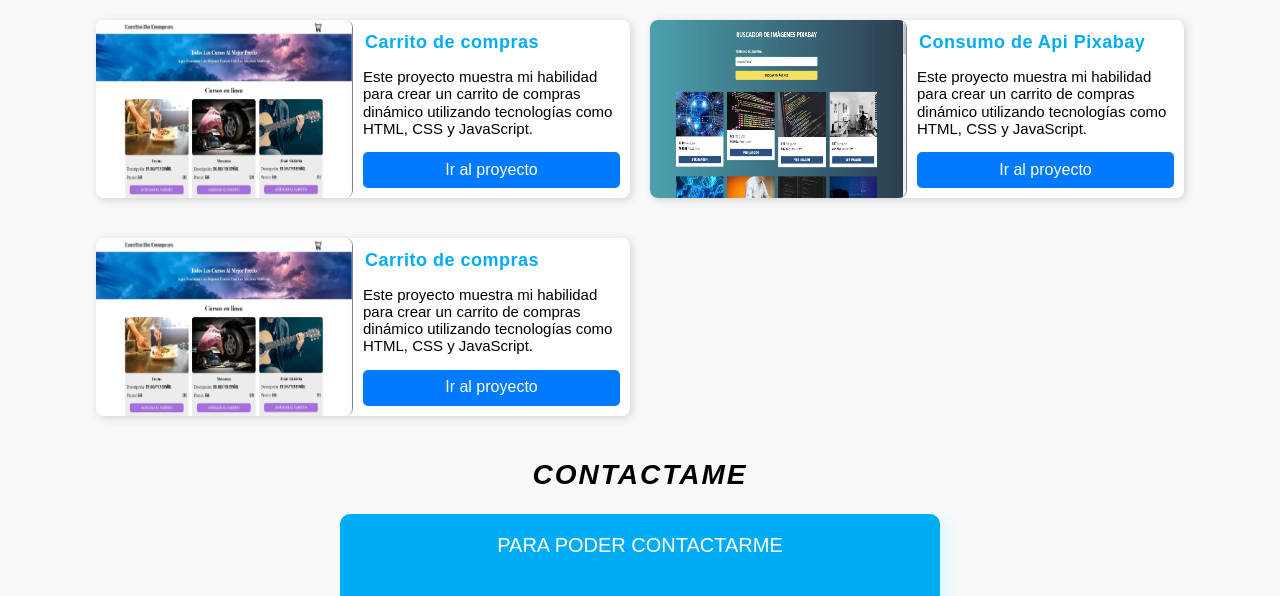
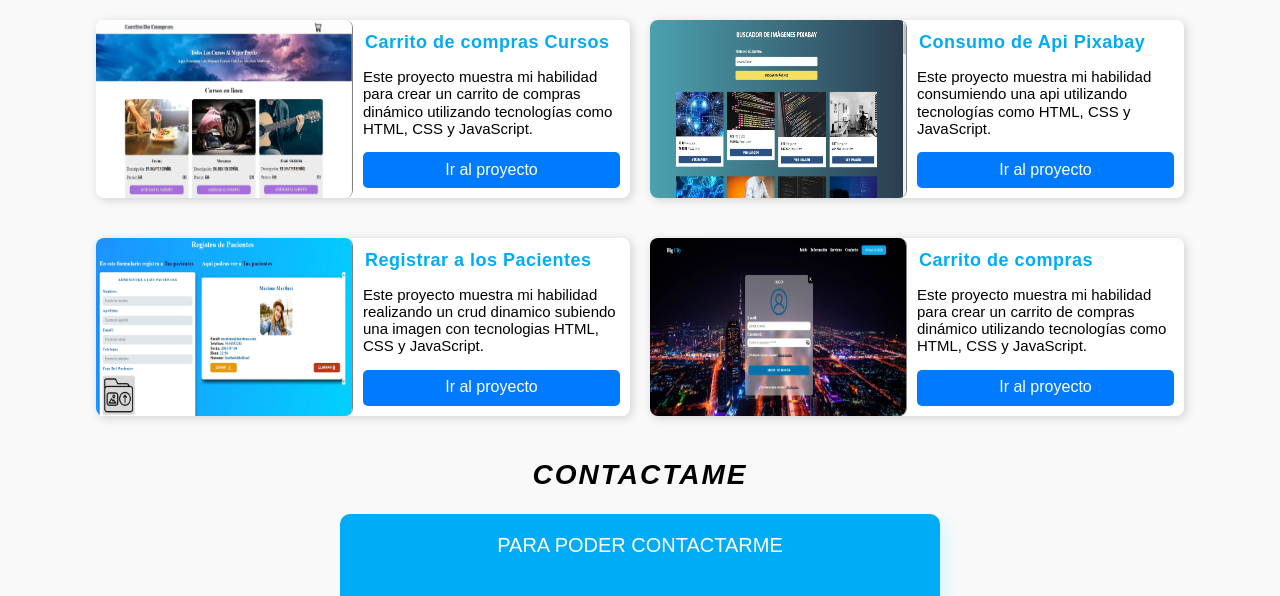
Before and after one commit to luisalberto-14/Portafolio, a website: page index.html in a window 1280 px wide. Shown: the part 2933-3529 px from the top of the page. Drawn offline with nearby package versions, Linux system fonts and the light colour scheme.

Commit message:
se agregaron nuevas paginas para el portafolio

```diff
--- a/index.html
+++ b/index.html
@@ -115,10 +115,7 @@
 						<div class="info-separacion">
 							<div class="info-dividir">
 								<div class="elemento">
-									<p>Nacimiento: <span>9 de Diciembre de 1993</span></p>
-								</div>
-								<div class="elemento">
-									<p>Edad: <span>29 años</span></p>
+									<p>Telefono: <span>5546215125</span></p>
 								</div>
 								<div class="elemento">
 
@@ -132,9 +129,6 @@
 							<div class="info-dividir">
 								<div class="elemento">
 									<p>Universidad: <span>Terminada</span></p>
-								</div>
-								<div class="elemento">
-									<p>Telefono: <span>5546215125</span></p>
 								</div>
 								<div class="elemento">
 									<p>Ciudad: <span>Estado de Mexico</span></p>
@@ -312,9 +306,9 @@
 				    	<img src="build/img/grande/carrito-compras.webp" alt="Imagen de ejemplo">
 					</div>
 					<div class="card-content">
-					    <h2 class="titulo__portafolio">Carrito de compras</h2>
+					    <h2 class="titulo__portafolio">Carrito de compras Cursos</h2>
 					     <p>Este proyecto muestra mi habilidad para crear un carrito de compras dinámico utilizando tecnologías como HTML, CSS y JavaScript.</p>
-					    <a href="https://carrito-comprasluis.netlify.app" class="boton__portafolio">
+					    <a href="https://carrito-luis-compras.netlify.app/" class="boton__portafolio">
 					    	<div class="icono__portafolio">
 	      				 		<i class="fas fa-code"></i>
 	      					</div>
@@ -328,7 +322,7 @@
 					</div>
 					<div class="card-content">
 					    <h2 class="titulo__portafolio">Consumo de Api Pixabay</h2>
-					     <p>Este proyecto muestra mi habilidad para crear un carrito de compras dinámico utilizando tecnologías como HTML, CSS y JavaScript.</p>
+					     <p>Este proyecto muestra mi habilidad consumiendo una api utilizando tecnologías como HTML, CSS y JavaScript.</p>
 					    <a href="https://celadon-api-6eb941.netlify.app/" class="boton__portafolio">
 					    	<div class="icono__portafolio">
 	      				 		<i class="fas fa-code"></i>
@@ -339,12 +333,12 @@
 				</div>
 				<div class="card">
 				  	<div class="card-img">
-				    	<img src="build/img/grande/carrito-compras.webp" alt="Imagen de ejemplo">
+				    	<img src="build/img/grande/pacientes.webp" alt="Imagen de ejemplo">
 					</div>
 					<div class="card-content">
-					    <h2 class="titulo__portafolio">Carrito de compras</h2>
-					     <p>Este proyecto muestra mi habilidad para crear un carrito de compras dinámico utilizando tecnologías como HTML, CSS y JavaScript.</p>
-					    <a href="enlace-del-proyecto" class="boton__portafolio">
+					    <h2 class="titulo__portafolio">Registrar a los Pacientes</h2>
+					     <p>Este proyecto muestra mi habilidad realizando un crud dinamico subiendo una imagen con tecnologias HTML, CSS y JavaScript.</p>
+					    <a href="https://pacientes-luis.netlify.app/" class="boton__portafolio">
 					    	<div class="icono__portafolio">
 	      				 		<i class="fas fa-code"></i>
 	      					</div>
@@ -352,21 +346,21 @@
 			  			</a>
 				  	</div>
 				</div>
-				<!-- <div class="card">
+				<div class="card">
 				  	<div class="card-img">
-				    	<img src="build/img/grande/apiPixabay.webp" alt="Imagen de ejemplo">
+				    	<img src="./build/img/grande/bigcity.webp" alt="Imagen de ejemplo">
 					</div>
 					<div class="card-content">
 					    <h2 class="titulo__portafolio">Carrito de compras</h2>
 					     <p>Este proyecto muestra mi habilidad para crear un carrito de compras dinámico utilizando tecnologías como HTML, CSS y JavaScript.</p>
-					     <a href="enlace-del-proyecto" class="boton__portafolio">
+					     <a href="https://login-luis.netlify.app/" class="boton__portafolio">
 					    	<div class="icono__portafolio">
 	      				 		<i class="fas fa-code"></i>
 	      					</div>
 			  				<span class="texto-portafolio">Ir al proyecto</span>
 			  			</a>
 				  	</div>
-				</div> -->
+				</div>
 
 			<!-- <div class="card-flip">
 				<article class="card-portafolio">
```
Also changed, not shown: build/img/grande/Captura de pantalla 2024-07-03 211445.png (added), build/img/grande/Captura de pantalla 2024-07-03 211445.webp (added), build/img/grande/bigcity.png (added), build/img/grande/bigcity.webp (added), build/img/grande/pacientes.png (added), build/img/grande/pacientes.webp (added), src/img/grande/pacientes.png (added), 2 other files.
